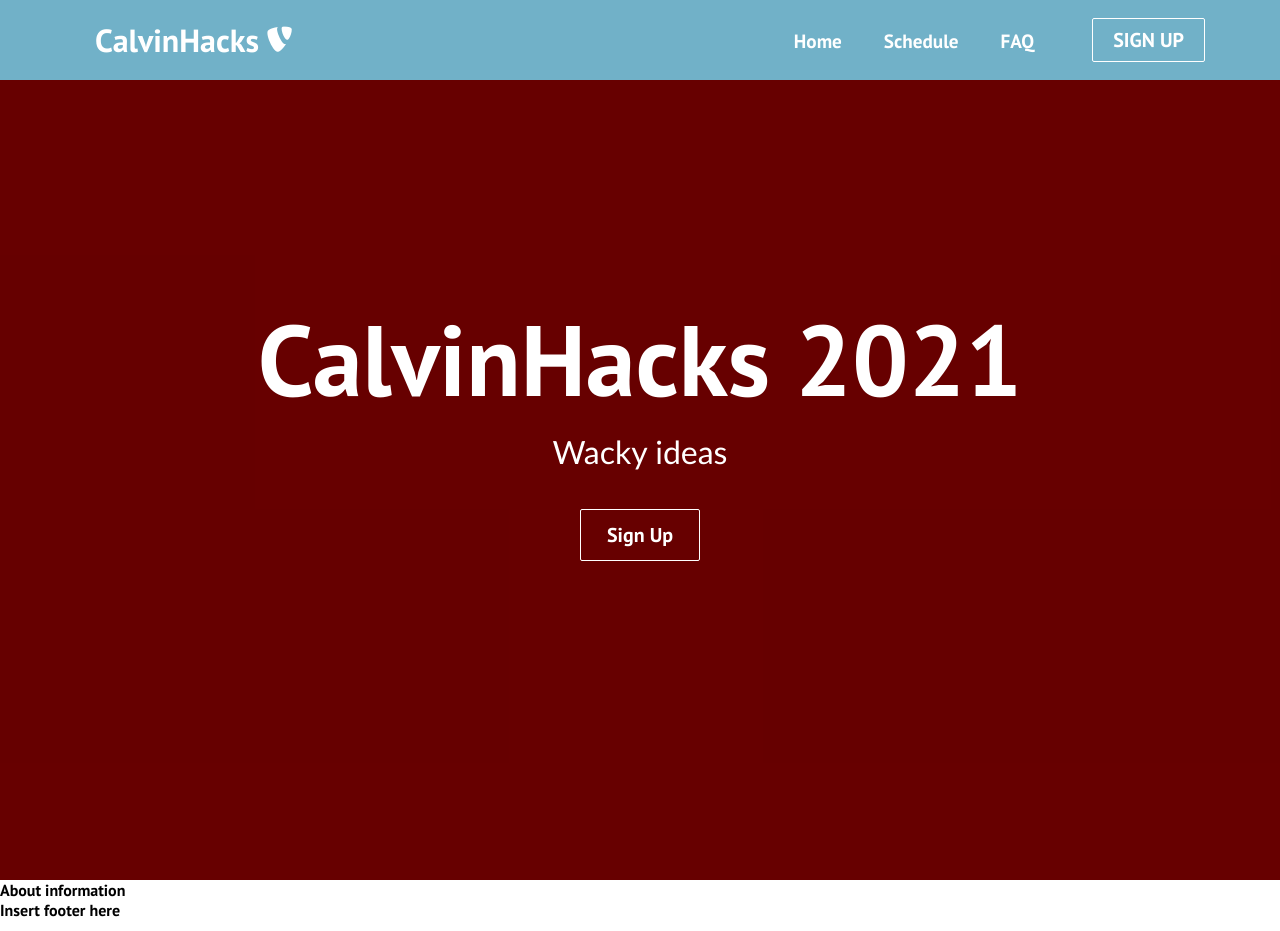
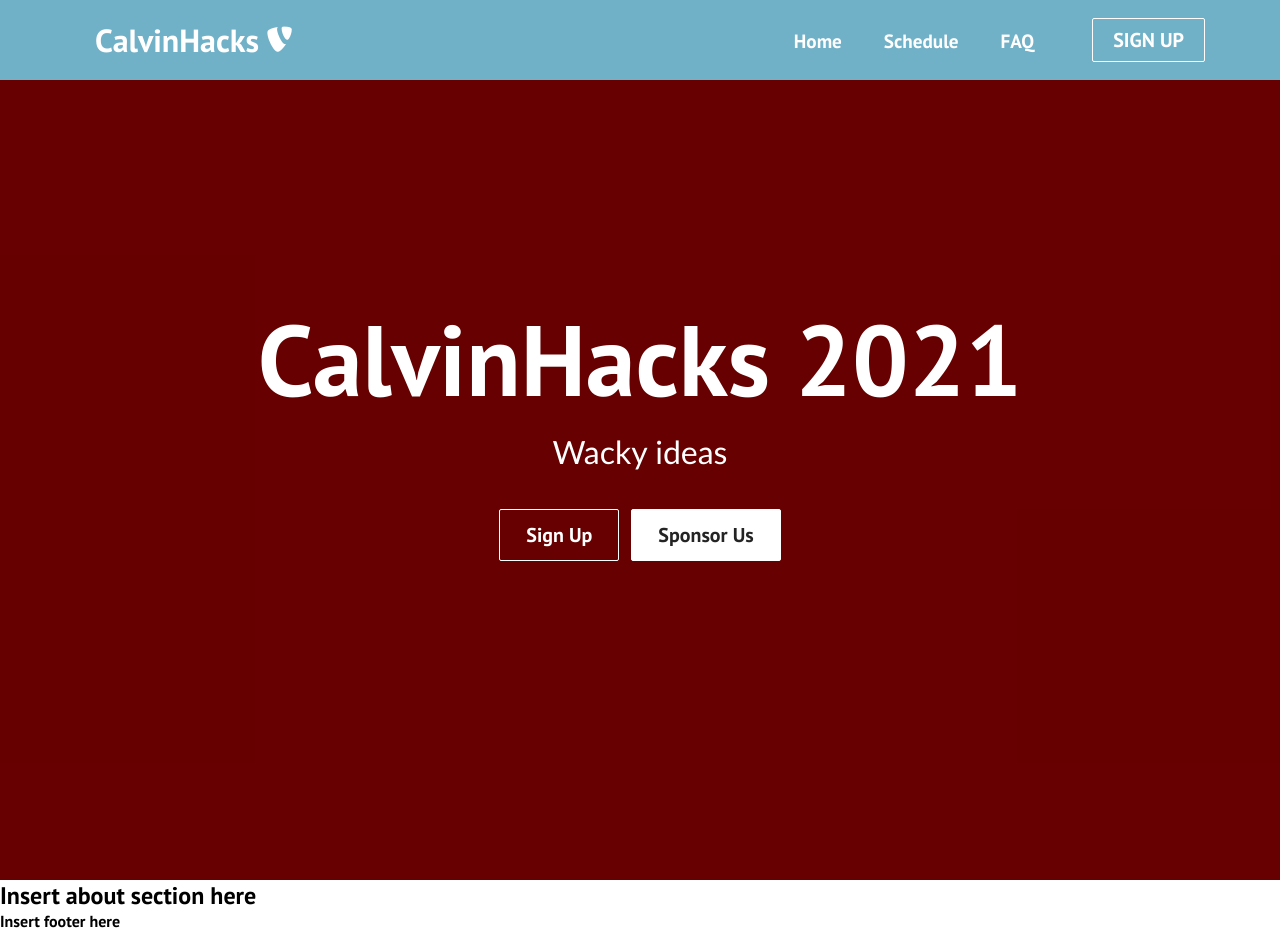
Before and after one commit to CalvinHacks/calvinhacks-2021, a React (Create React App) app: page / in a window 1280 px wide. Built offline with nearby package versions, Linux system fonts and the light colour scheme.

Commit message:
Updated buttons and added pages

```diff
--- a/public/index.html
+++ b/public/index.html
@@ -6,7 +6,7 @@
     <meta name="viewport" content="width=device-width, initial-scale=1" />
     <meta name="theme-color" content="#000000" />
     <meta
-      name="description"
+      name="CalvinHacks 2021"
       content="Web site created using create-react-app"
     />
     <link rel="apple-touch-icon" href="%PUBLIC_URL%/logo192.png" />
@@ -37,7 +37,7 @@
       work correctly both with client-side routing and a non-root public URL.
       Learn how to configure a non-root public URL by running `npm run build`.
     -->
-    <title>React App</title>
+    <title>CalvinHacks 2021 || March 19</title>
   </head>
   <body>
     <noscript>You need to enable JavaScript to run this app.</noscript>
--- a/src/App.js
+++ b/src/App.js
@@ -5,6 +5,7 @@ import NavBar from "./components/navBar";
 import Home from "./pages/Home";
 import Schedule from "./pages/Schedule";
 import FAQ from "./pages/FAQ";
+import SponsorUs from "./pages/SponsorUs";
 // import Footer from "./components/footer";
 
 export default function App() {
@@ -16,6 +17,7 @@ export default function App() {
           <Route path={["/", "/calvinhacks-2021"]} exact component={Home} />
           <Route path="/schedule" exact component={Schedule} />
           <Route path="/faq" exact component={FAQ} />
+          <Route path="/sponsor-us" exact component={SponsorUs} />
 
           {/* Redirect /sign-up path to MLH sign-up page */}
           <Route
--- /dev/null
+++ b/src/components/aboutSection.js
@@ -0,0 +1,11 @@
+import React from "react";
+import "../App.css";
+import "./aboutSection.css";
+
+export default function AboutSection() {
+  return (
+    <div className="about-container">
+      <h2>Insert about section here</h2>
+    </div>
+  );
+}
--- a/src/components/button.js
+++ b/src/components/button.js
@@ -10,6 +10,7 @@ export const Button = ({
   children,
   type,
   onClick,
+  buttonPath,
   buttonStyle,
   buttonSize,
 }) => {
@@ -20,7 +21,7 @@ export const Button = ({
   const checkButtonSize = SIZES.includes(buttonSize) ? buttonSize : SIZES[0];
 
   return (
-    <Link to="/sign-up" className="btn-mobile">
+    <Link to={buttonPath} className="btn-mobile">
       <button
         className={`btn ${checkButtonStyle} ${checkButtonSize}`}
         onClick={onClick}
--- a/src/components/heroSection.css
+++ b/src/components/heroSection.css
@@ -40,10 +40,6 @@ video {
   margin: 6px;
 }
 
-.fa-play-circle {
-  margin-left: 4px;
-}
-
 @media screen and (max-width: 960px) {
   .hero-container > h1 {
     font-size: 70px;
--- a/src/components/heroSection.js
+++ b/src/components/heroSection.js
@@ -12,19 +12,20 @@ export default function HeroSection() {
       <div className="hero-btns">
         <Button
           className="btns"
+          buttonPath="/sign-up"
           buttonStyle="btn--outline"
           buttonSize="btn--large"
         >
           Sign Up
         </Button>
-        {/* <Button
+        <Button
           className="btns"
+          buttonPath="/sponsor-us"
           buttonStyle="btn--primary"
           buttonSize="btn--large"
-          onClick={console.log("hey")}
         >
-          WATCH TRAILER <i className="far fa-play-circle" />
-        </Button> */}
+          Sponsor Us
+        </Button>
       </div>
     </div>
   );
--- a/src/pages/Home.js
+++ b/src/pages/Home.js
@@ -1,12 +1,13 @@
 import React from "react";
 import "../App.css";
 import HeroSection from "../components/heroSection";
+import AboutSection from "../components/aboutSection";
 
 export default function Home() {
   return (
     <>
       <HeroSection />
-      <p>About information</p>
+      <AboutSection />
     </>
   );
 }
--- a/src/pages/Schedule.js
+++ b/src/pages/Schedule.js
@@ -2,5 +2,5 @@ import React from "react";
 import "../App.css";
 
 export default function Schedule() {
-  return <h1 className="products">SCHEDULE</h1>;
+  return <h1 className="schedule">SCHEDULE</h1>;
 }
--- /dev/null
+++ b/src/pages/SponsorUs.js
@@ -0,0 +1,6 @@
+import React from "react";
+import "../App.css";
+
+export default function SponsorUs() {
+  return <h1 className="sponsor-us">SPONSOR US</h1>;
+}
```
Also changed, not shown: src/components/aboutSection.css (added), 1 other file (tests, documents, lock files or other folders).
